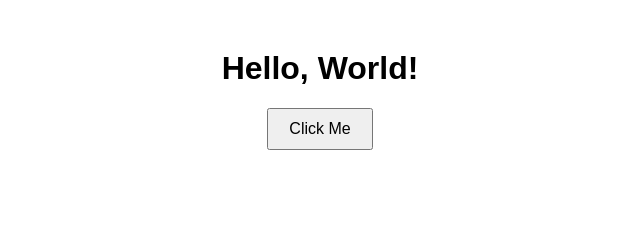
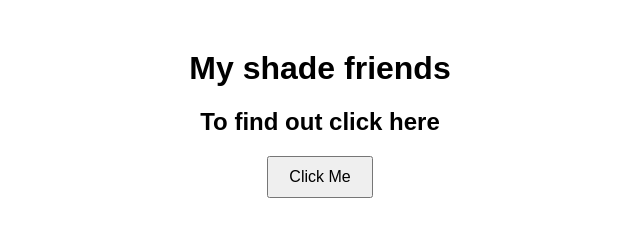
Before and after one commit to JAYANTHCN1357/my-first-website, a plain HTML site: page index.html in a window 1280 px wide. Shown: the whole page, without its empty margins (320-960 px from the left). Drawn offline with Linux system fonts and the light colour scheme.

Commit message:
Update index.html

```diff
--- a/index.html
+++ b/index.html
@@ -5,7 +5,8 @@
   <link rel="stylesheet" href="style.css">
 </head>
 <body>
-  <h1>Hello, World!</h1>
+  <h1>My shade friends</h1>
+  <h2>To find out click here</h2>
   <button onclick="sayHello()">Click Me</button>
   <script src="script.js"></script>
 </body>
```
